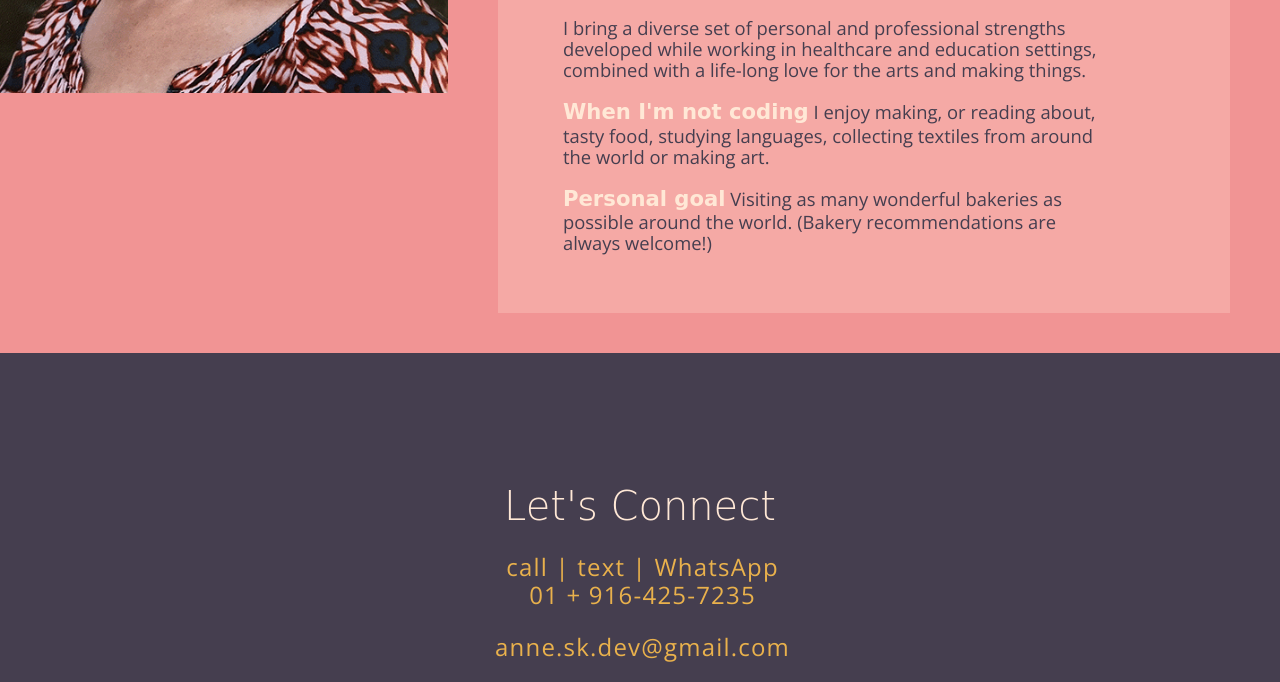
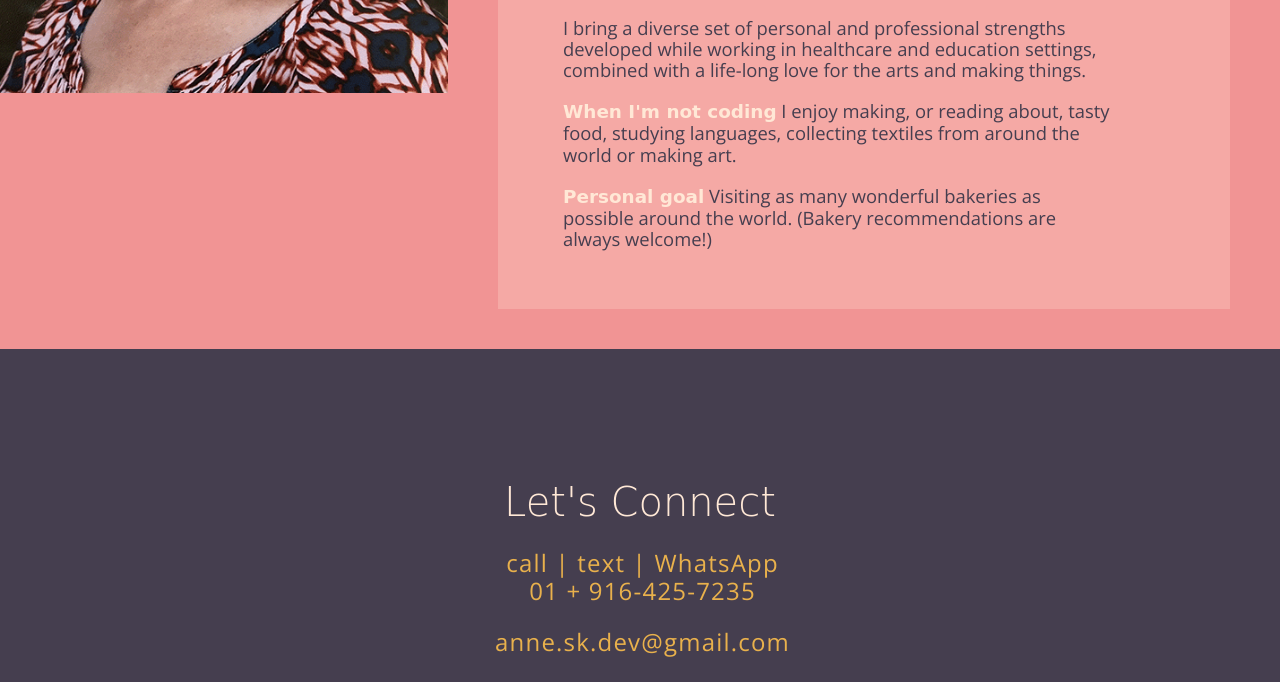
Before and after one commit to wesiptea/ask-porfolio-directory, a website built with Parcel: page index.html in a window 1280 px wide. Shown: the part 2841-3523 px from the top of the page. Built offline with nearby package versions, Linux system fonts and the light colour scheme; a web font is replaced by a local one.

Commit message:
Reverted to previous font-size in About section

```diff
--- a/css/main.css
+++ b/css/main.css
@@ -415,7 +415,6 @@ section h3 {
   font-family: 'Bellota', cursive;
   /* font-family: 'Domine', serif; */
   color: #ffe8d6;
-  font-size: 1.15em;
 }
 
 .about-section p {
```
